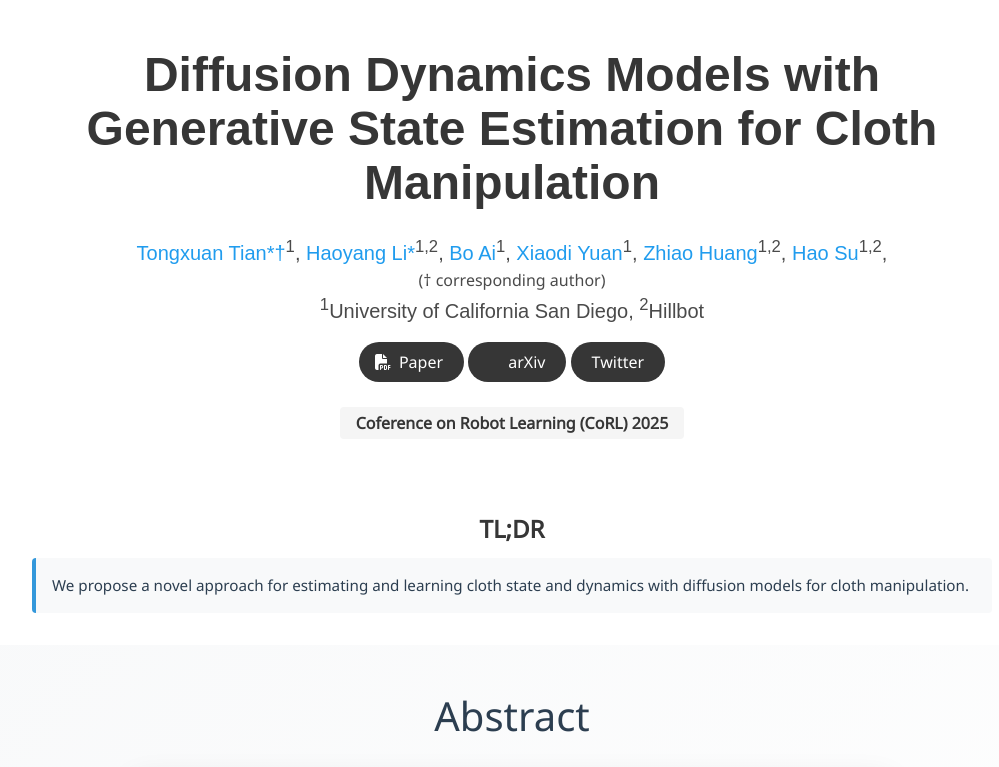
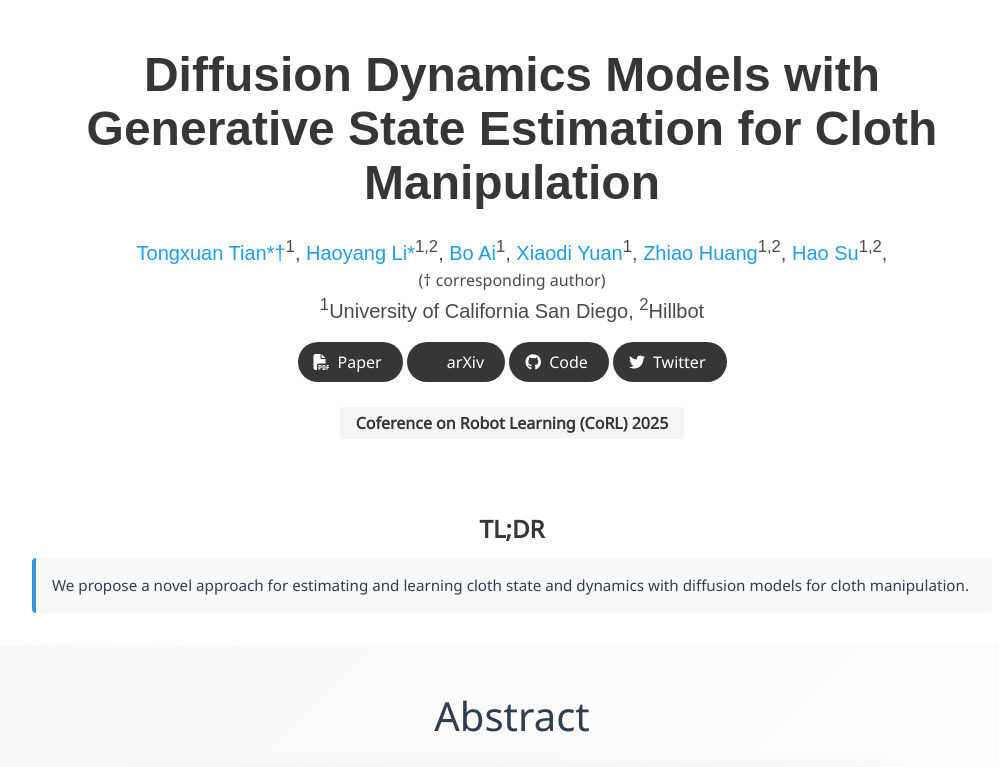
Before and after one commit to UniClothDiff/uniclothdiff.github.io, a plain HTML site: page index.html in a window 1280 px wide. Shown: the top 767 px of the page, without its empty margins (128-1127 px from the left). Drawn offline with nearby package versions, Linux system fonts and the light colour scheme; some icons are missing; a web font is replaced by a local one.

Commit message:
update code link

```diff
--- a/index.html
+++ b/index.html
@@ -99,13 +99,23 @@
               </span>
               <!-- Code Link. -->
               <span class="link-block">
+                <a href="https://github.com/Tongxuan259/UniClothDiff"
+                   class="external-link button is-normal is-rounded is-dark">
+                  <span class="icon">
+                      <i class="fab fa-github"></i>
+                  </span>
+                  <span>Code</span>
+                </a>
+              </span>
+              <span class="link-block">
                 <a href="https://x.com/txtian_259/status/1971699783250465000"
                    class="external-link button is-normal is-rounded is-dark">
-                  <!-- <span class="icon">
-                      <i class="far fa-images"></i>
-                  </span> -->
+                  <span class="icon">
+                      <i class="fab fa-twitter"></i>
+                  </span>
                   <span>Twitter</span>
                 </a>
+              </span>
             </div>
 
             <!-- CoRL 2025 Badge -->
```
